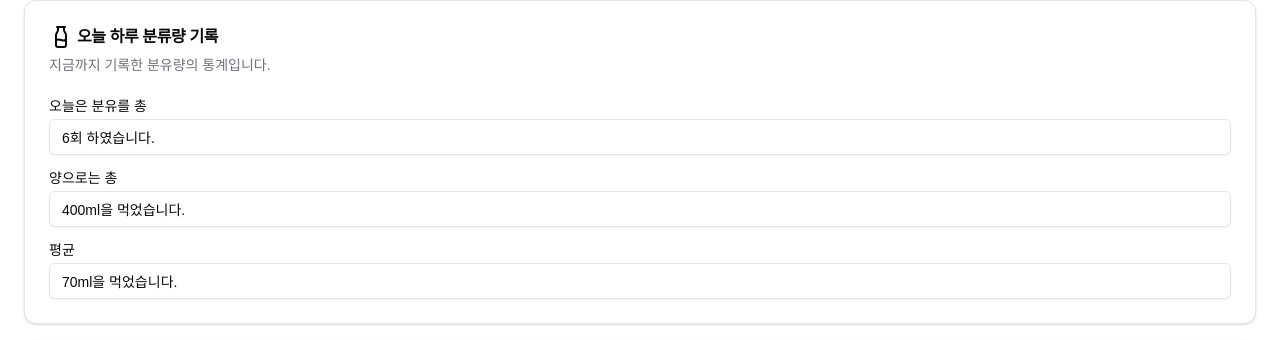
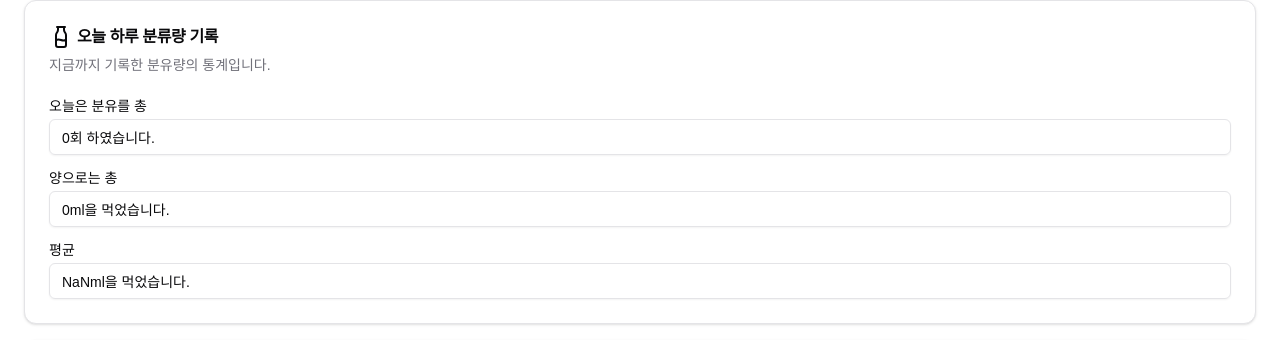
Before and after one commit to inpiniti/baby, a Next.js app: page / in a window 1280 px wide. Shown: the part 792-1132 px from the top of the page. Built offline with nearby package versions, Linux system fonts and the light colour scheme; no server answers; the database is empty.

Commit message:
통계 컴포넌트 개선: 오늘 날짜에 맞는 기록 필터링 및 총량, 평균량 계산 로직 추가

```diff
--- a/app/page.tsx
+++ b/app/page.tsx
@@ -227,7 +227,29 @@ const LastRecord = ({ list }: { list: BabyRecord[] }) => {
 };
 
 const Statistics = ({ list }: { list: BabyRecord[] }) => {
-  console.log(list);
+  const [filterList, setFilterList] = useState<BabyRecord[]>([]);
+  useEffect(() => {
+    if (Array.isArray(list)) {
+      const today = dayjs().format("YYYY-MM-DD");
+      const filteredList = list.filter((record) => record.date.includes(today));
+      setFilterList(filteredList);
+    }
+  }, [list]);
+
+  const totalRecords = useMemo(() => {
+    return filterList.filter((record) => record.type === "분유").length;
+  }, [filterList]);
+
+  const totalAmount = useMemo(() => {
+    return filterList.reduce((acc, record) => {
+      return acc + parseInt(record.amount);
+    }, 0);
+  }, [filterList]);
+
+  const averageAmount = useMemo(() => {
+    return totalAmount / filterList.length;
+  }, [totalAmount, filterList]);
+
   return (
     <Card>
       <CardHeader>
@@ -246,7 +268,7 @@ const Statistics = ({ list }: { list: BabyRecord[] }) => {
             <Input
               id="name"
               placeholder="Name of your project"
-              value="6회 하였습니다."
+              value={`${totalRecords}회 하였습니다.`}
             />
           </div>
           <div className="flex flex-col space-y-1.5">
@@ -254,7 +276,7 @@ const Statistics = ({ list }: { list: BabyRecord[] }) => {
             <Input
               id="name"
               placeholder="Name of your project"
-              value="400ml을 먹었습니다."
+              value={`${totalAmount}ml을 먹었습니다.`}
             />
           </div>
           <div className="flex flex-col space-y-1.5">
@@ -262,7 +284,7 @@ const Statistics = ({ list }: { list: BabyRecord[] }) => {
             <Input
               id="name"
               placeholder="Name of your project"
-              value="70ml을 먹었습니다."
+              value={`${averageAmount}ml을 먹었습니다.`}
             />
           </div>
         </div>
```
